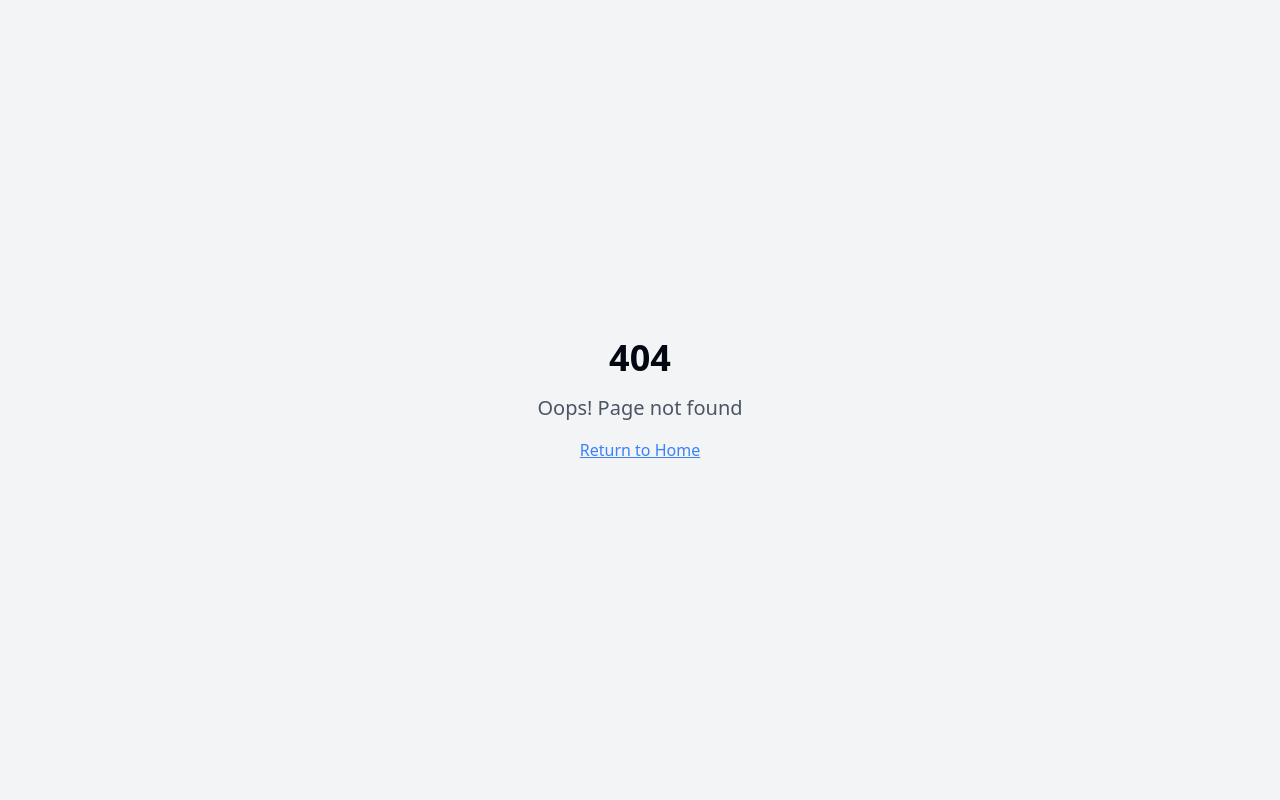
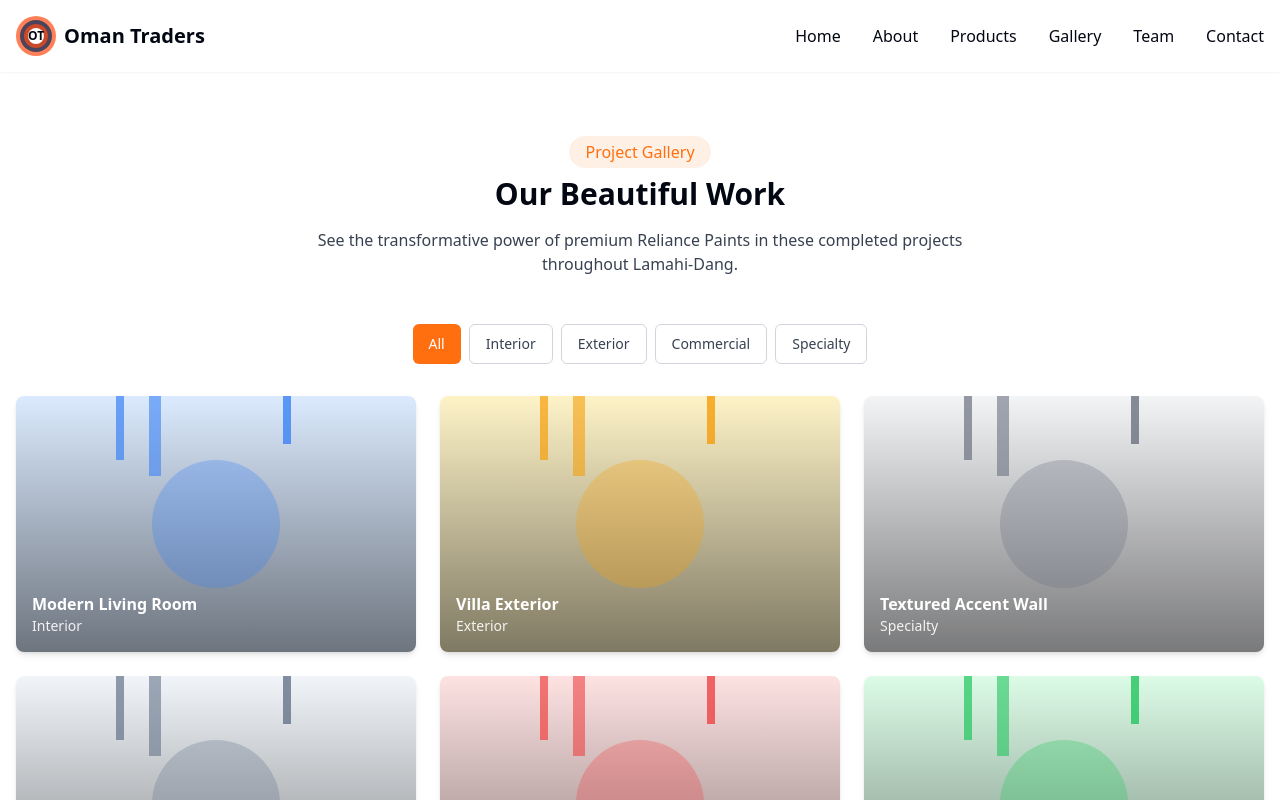
Before and after one commit to Omanchaudhary-code/Oman_Traders, a React (Vite) app: page /gallery in a window 1280 px wide. Before the commit this address had no page. Shown: the top 800 px of the page. Built offline with nearby package versions, Linux system fonts and the light colour scheme.

Commit message:
Add menu page
Create a new page to display all menu items, maintaining the same header and footer as other pages.

```diff
--- a/src/App.tsx
+++ b/src/App.tsx
@@ -7,6 +7,9 @@ import { BrowserRouter, Routes, Route } from "react-router-dom";
 import ScrollToTop from "./components/ScrollToTop";
 import Index from "./pages/Index";
 import Team from "./pages/Team";
+import About from "./pages/About";
+import Products from "./pages/Products";
+import Gallery from "./pages/Gallery";
 import NotFound from "./pages/NotFound";
 
 const queryClient = new QueryClient();
@@ -21,6 +24,9 @@ const App = () => (
         <Routes>
           <Route path="/" element={<Index />} />
           <Route path="/team" element={<Team />} />
+          <Route path="/about" element={<About />} />
+          <Route path="/products" element={<Products />} />
+          <Route path="/gallery" element={<Gallery />} />
           <Route path="*" element={<NotFound />} />
         </Routes>
       </BrowserRouter>
--- a/src/components/Header.tsx
+++ b/src/components/Header.tsx
@@ -1,4 +1,3 @@
-
 import { useState } from "react";
 import { Link } from "react-router-dom";
 
@@ -21,9 +20,9 @@ const Header = () => {
         {/* Desktop Navigation */}
         <nav className="hidden md:flex space-x-8">
           <Link to="/" className="font-medium hover:text-[#FF4B12] transition-colors">Home</Link>
-          <a href="#about" className="font-medium hover:text-[#FF4B12] transition-colors">About</a>
-          <a href="#products" className="font-medium hover:text-[#FF4B12] transition-colors">Products</a>
-          <a href="#gallery" className="font-medium hover:text-[#FF4B12] transition-colors">Gallery</a>
+          <Link to="/about" className="font-medium hover:text-[#FF4B12] transition-colors">About</Link>
+          <Link to="/products" className="font-medium hover:text-[#FF4B12] transition-colors">Products</Link>
+          <Link to="/gallery" className="font-medium hover:text-[#FF4B12] transition-colors">Gallery</Link>
           <Link to="/team" className="font-medium hover:text-[#FF4B12] transition-colors">Team</Link>
           <a href="#contact" className="font-medium hover:text-[#FF4B12] transition-colors">Contact</a>
         </nav>
@@ -50,9 +49,9 @@ const Header = () => {
         <div className="md:hidden bg-white px-4 py-2 shadow-md">
           <nav className="flex flex-col space-y-3 py-2">
             <Link to="/" className="font-medium hover:text-[#FF4B12] transition-colors" onClick={() => setIsMenuOpen(false)}>Home</Link>
-            <a href="#about" className="font-medium hover:text-[#FF4B12] transition-colors" onClick={() => setIsMenuOpen(false)}>About</a>
-            <a href="#products" className="font-medium hover:text-[#FF4B12] transition-colors" onClick={() => setIsMenuOpen(false)}>Products</a>
-            <a href="#gallery" className="font-medium hover:text-[#FF4B12] transition-colors" onClick={() => setIsMenuOpen(false)}>Gallery</a>
+            <Link to="/about" className="font-medium hover:text-[#FF4B12] transition-colors" onClick={() => setIsMenuOpen(false)}>About</Link>
+            <Link to="/products" className="font-medium hover:text-[#FF4B12] transition-colors" onClick={() => setIsMenuOpen(false)}>Products</Link>
+            <Link to="/gallery" className="font-medium hover:text-[#FF4B12] transition-colors" onClick={() => setIsMenuOpen(false)}>Gallery</Link>
             <Link to="/team" className="font-medium hover:text-[#FF4B12] transition-colors" onClick={() => setIsMenuOpen(false)}>Team</Link>
             <a href="#contact" className="font-medium hover:text-[#FF4B12] transition-colors" onClick={() => setIsMenuOpen(false)}>Contact</a>
           </nav>
--- /dev/null
+++ b/src/pages/About.tsx
@@ -0,0 +1,18 @@
+
+import Header from "@/components/Header";
+import Footer from "@/components/Footer";
+import { About as AboutSection } from "@/components/About";
+
+const About = () => {
+  return (
+    <div className="min-h-screen flex flex-col">
+      <Header />
+      <main className="flex-grow">
+        <AboutSection />
+      </main>
+      <Footer />
+    </div>
+  );
+};
+
+export default About;
--- /dev/null
+++ b/src/pages/Gallery.tsx
@@ -0,0 +1,18 @@
+
+import Header from "@/components/Header";
+import Footer from "@/components/Footer";
+import GallerySection from "@/components/Gallery";
+
+const Gallery = () => {
+  return (
+    <div className="min-h-screen flex flex-col">
+      <Header />
+      <main className="flex-grow">
+        <GallerySection />
+      </main>
+      <Footer />
+    </div>
+  );
+};
+
+export default Gallery;
--- /dev/null
+++ b/src/pages/Products.tsx
@@ -0,0 +1,18 @@
+
+import Header from "@/components/Header";
+import Footer from "@/components/Footer";
+import ProductsSection from "@/components/Products";
+
+const Products = () => {
+  return (
+    <div className="min-h-screen flex flex-col">
+      <Header />
+      <main className="flex-grow">
+        <ProductsSection />
+      </main>
+      <Footer />
+    </div>
+  );
+};
+
+export default Products;
```
